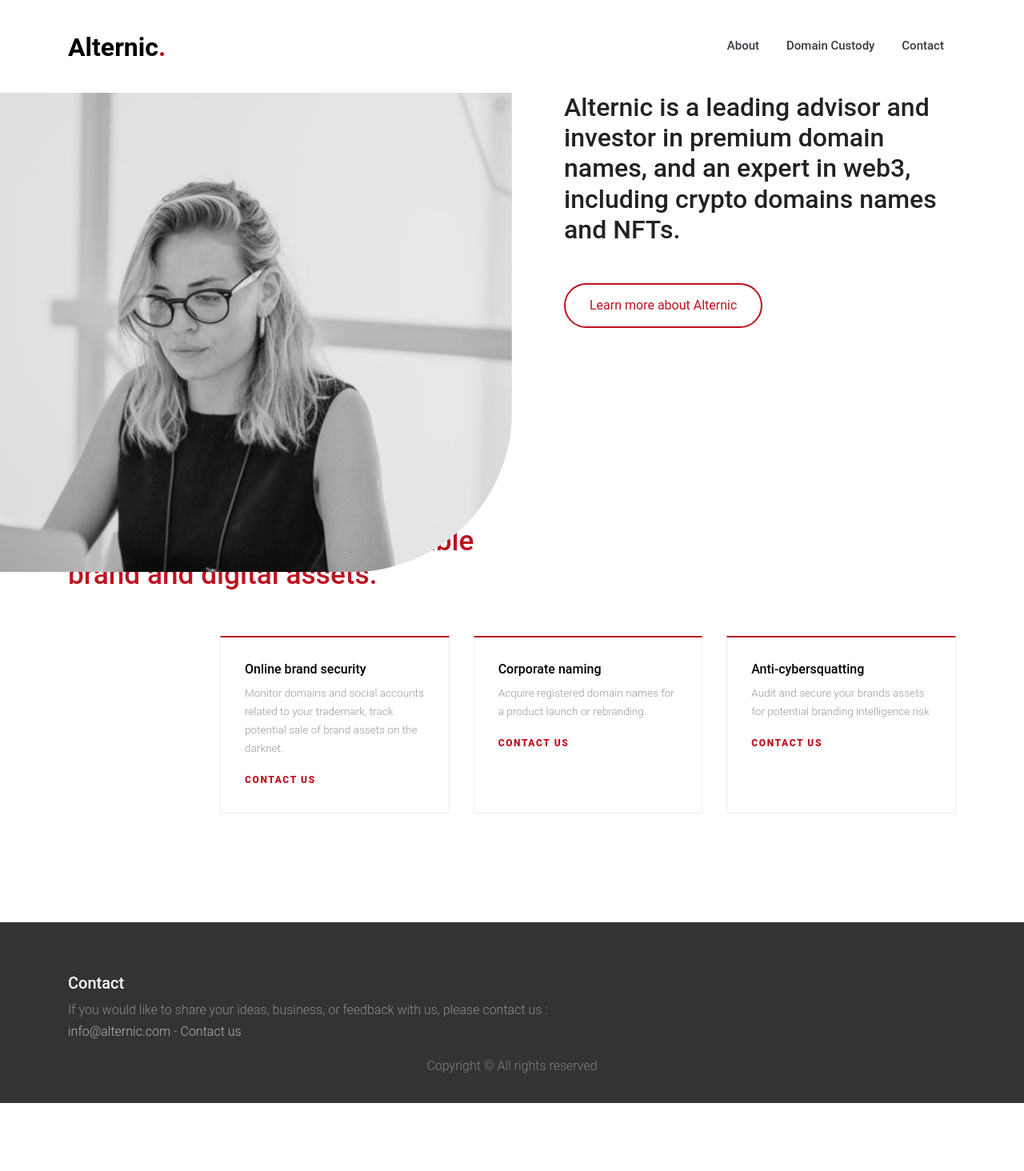
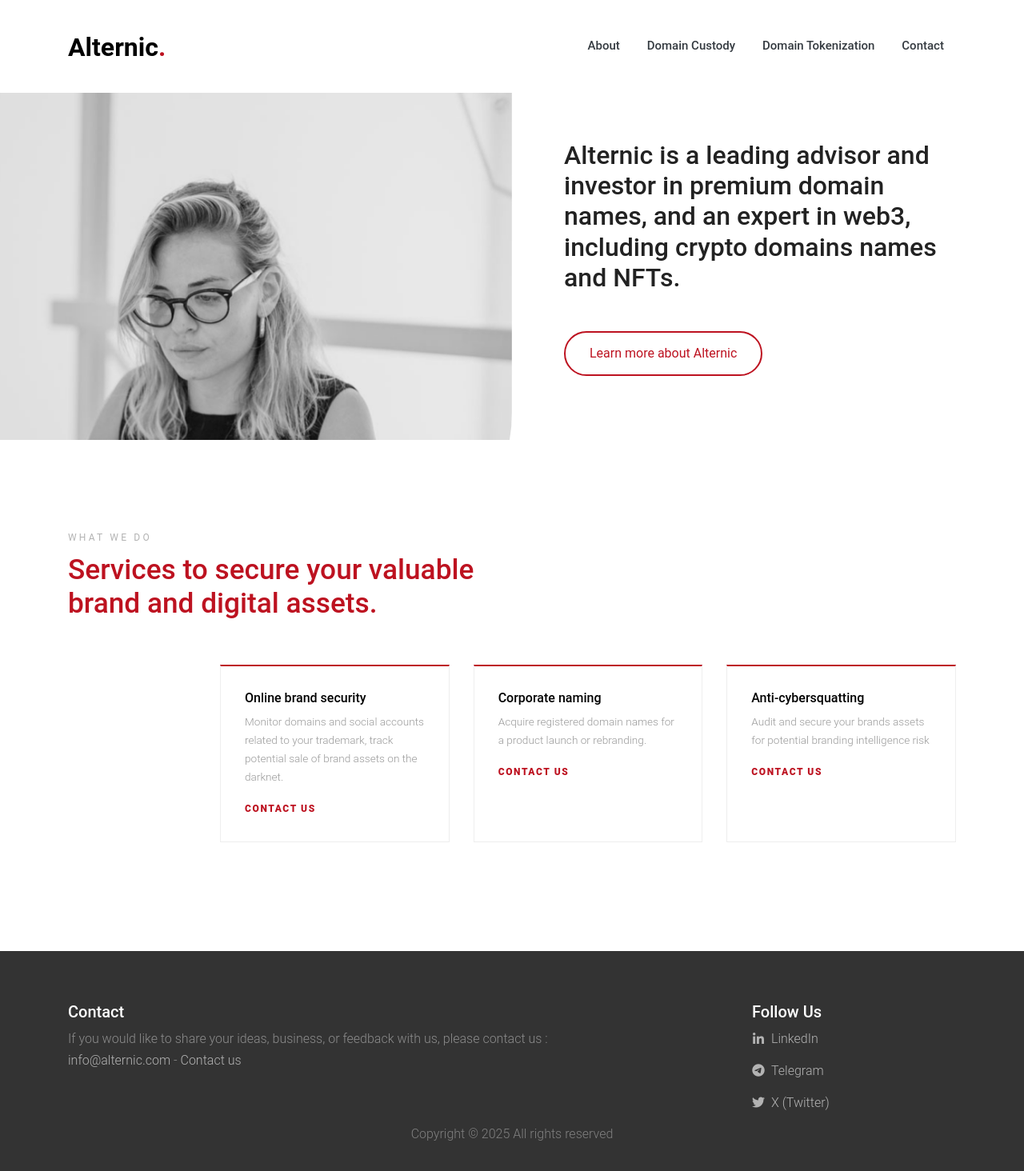
Before and after one commit to AlternicDomains/website, a website: page index.html in a window 1280 px wide. Shown: the whole page at 80% size. Before the commit the page ends 1379 px from the top, so only its background shows below. Drawn offline with Linux system fonts and the light colour scheme; files whose address does not match are found by name.

Commit message:
Add tokenization page

```diff
--- a/css/style.css
+++ b/css/style.css
@@ -114,7 +114,10 @@
     box-shadow: none !important; }
 
 .site-section {
-  padding: 4.5em 0; }
+  padding: 4.5em 0;
+  background: #fff;
+  position: relative;
+  z-index: 1; }
   @media (min-width: 768px) {
     .site-section {
       padding: 7em 0; } }
@@ -484,7 +487,7 @@
   z-index: 100;
   width: 100%; }
   .sticky-wrapper + .site-blocks-cover {
-    margin-top: 140px; }
+    margin-top: 180px; }
   .sticky-wrapper .site-navbar {
     background-color: #fff;
     -webkit-transition: .3s all ease;
@@ -521,7 +524,8 @@
   background-repeat: no-repeat;
   background-position: top;
   background-attachment: fixed;
-  position: relative; }
+  position: relative;
+  overflow: hidden; }
   .site-blocks-cover.overlay {
     position: relative; }
     .site-blocks-cover.overlay:before {
@@ -590,7 +594,11 @@
         object-fit: cover; }
   .site-blocks-cover .intro {
     z-index: 3;
-    position: relative; }
+    position: relative;
+    padding-top: 60px; }
+    @media (max-width: 991.98px) {
+      .site-blocks-cover .intro {
+        padding-top: 40px; } }
     .site-blocks-cover .intro .heading {
       margin-left: -150px; }
       @media (max-width: 991.98px) {
@@ -889,3 +897,33 @@
 .site-footer {
   margin-top: auto;
 }
+
+/* Social Links */
+.social-links {
+  margin: 0;
+  padding: 0;
+}
+
+.social-links p {
+  margin-bottom: 0.75rem;
+  padding: 0;
+}
+
+.social-link {
+  color: #666;
+  text-decoration: none;
+  display: inline-flex;
+  align-items: center;
+  transition: color 0.3s ease;
+}
+
+.social-link:hover {
+  color: #007bff;
+  text-decoration: none;
+}
+
+.social-link i {
+  margin-right: 0.5rem;
+  width: 16px;
+  text-align: center;
+}
--- a/index.html
+++ b/index.html
@@ -7,14 +7,12 @@
   <meta name="viewport" content="width=device-width, initial-scale=1, shrink-to-fit=no">
   <!-- Favicon and App Icons -->
 
-  <link rel="icon" type="image/png" href="/images/favicon/favicon-96x96.png" sizes="96x96" />
-  <link rel="icon" type="image/svg+xml" href="/images/favicon/favicon.svg" />
-  <link rel="shortcut icon" href="/images/favicon/favicon.ico" />
-  <link rel="apple-touch-icon" sizes="180x180" href="/images/favicon/apple-touch-icon.png" />
-  <meta name="apple-mobile-web-app-title" content="Alternic" />
-  <link rel="manifest" href="/images/favicon/site.webmanifest" />
-
-  <!-- SEO Meta Tags -->
+    <link rel="icon" type="image/png" href="images/favicon/favicon-96x96.png" sizes="96x96" />
+    <link rel="icon" type="image/svg+xml" href="images/favicon/favicon.svg" />
+    <link rel="shortcut icon" href="images/favicon/favicon.ico" />
+    <link rel="apple-touch-icon" sizes="180x180" href="images/favicon/apple-touch-icon.png" />
+    <meta name="apple-mobile-web-app-title" content="Alternic" />
+    <link rel="manifest" href="images/favicon/site.webmanifest" />  <!-- SEO Meta Tags -->
   <meta name="description"
     content="Alternic provides corporate naming and online brand security services, helping companies protect their digital assets and trademarks.">
   <meta name="keywords" content="corporate naming, brand security, domain protection, cybersquatting, digital assets">
@@ -37,11 +35,11 @@
 
   <!-- Security Meta Tags -->
   <meta http-equiv="Content-Security-Policy"
-    content="default-src 'self'; script-src 'self' https://fonts.googleapis.com https://fonts.gstatic.com https://colorlib.com; style-src 'self' 'unsafe-inline' https://fonts.googleapis.com; img-src 'self' data: https://alternic.com; font-src 'self' https://fonts.gstatic.com;">
-  <meta http-equiv="X-Frame-Options" content="DENY">
+    content="default-src 'self'; script-src 'self' 'unsafe-inline' https://fonts.googleapis.com https://fonts.gstatic.com https://colorlib.com; style-src 'self' 'unsafe-inline' https://fonts.googleapis.com https://cdnjs.cloudflare.com; img-src 'self' data: https://alternic.com; font-src 'self' https://fonts.gstatic.com https://cdnjs.cloudflare.com;">
   <meta http-equiv="X-XSS-Protection" content="1; mode=block">
 
   <link href="https://fonts.googleapis.com/css?family=Roboto:300,400,500,700,900" rel="stylesheet">
+  <link rel="stylesheet" href="https://cdnjs.cloudflare.com/ajax/libs/font-awesome/6.0.0/css/all.min.css">
   <link rel="stylesheet" href="fonts/icomoon/style.css">
   <link rel="stylesheet" href="css/bootstrap.min.css">
   <link rel="stylesheet" href="css/animate.css">
@@ -56,7 +54,7 @@
   <link rel="stylesheet" href="css/jquery.fancybox.min.css">
 
 
-  <link rel="stylesheet" href="css/style.css">
+  <link rel="stylesheet" href="css/style.css?v=2025.09.29">
 
 </head>
 
@@ -94,8 +92,9 @@
                     </a></div>
 
                   <ul class="site-menu main-menu js-clone-nav d-none d-lg-block">
-                    <li><a href="#  " class="nav-link text-dark">About</a></li>
+                    <li><a href="index.html" class="nav-link text-dark">About</a></li>
                     <li><a href="custody-domain.html" class="nav-link text-dark">Domain Custody</a></li>
+                    <li><a href="tokenisation-domain.html" class="nav-link text-dark">Domain Tokenization</a></li>
                     <li><a href="contact.html" class="nav-link text-dark">Contact</a></li>
                   </ul>
                 </div>
@@ -183,6 +182,24 @@
             </div>
           </div>
           <div class="col-lg-3 ml-auto">
+            <h3 class="footer-heading mb-4">Follow Us</h3>
+            <div class="social-links">
+              <p>
+                <a href="https://www.linkedin.com/company/alternic/" target="_blank" rel="noopener noreferrer" class="social-link">
+                  <i class="fab fa-linkedin-in"></i> LinkedIn
+                </a>
+              </p>
+              <p>
+                <a href="https://t.me/alternic" target="_blank" rel="noopener noreferrer" class="social-link">
+                  <i class="fab fa-telegram-plane"></i> Telegram
+                </a>
+              </p>
+              <p>
+                <a href="https://x.com/alternic_com" target="_blank" rel="noopener noreferrer" class="social-link">
+                  <i class="fab fa-twitter"></i> X (Twitter)
+                </a>
+              </p>
+            </div>
           </div>
           <div class="col-lg-4 mb-5 mb-lg-0">
           </div>
```
Also changed, not shown: contact.html (+2 -1 lines), custody-domain.html (+13 -3 lines), domain.html (+3 -1 lines), tokenisation-domain.html (+14 -12 lines), 2 other files.
